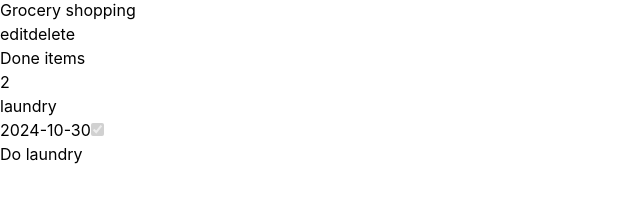
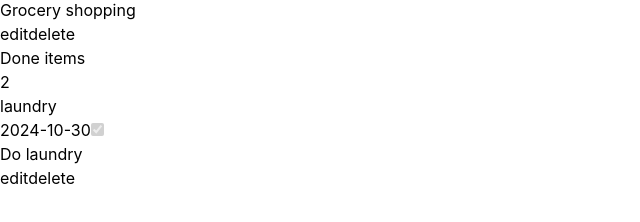
Before and after one commit to Kareem-hassanieh/to-do-list-react-app, a React (Vite) app: page / in a window 1280 px wide. Both pictures are taken after a click on the checkbox 97 px from the left and 131 px from the top of the page. Shown: the part 266-488 px from the top of the page, without its empty margins (0-640 px from the left). Built offline with nearby package versions, Linux system fonts and the light colour scheme.

Commit message:
adding the delete functionality for the Done items

```diff
--- a/src/components/DoneItems.jsx
+++ b/src/components/DoneItems.jsx
@@ -4,6 +4,7 @@ import useTodoStore from '../store/store';
 function DoneItems() {
 
   const doneList = useTodoStore((state) => state.doneList);
+  const{deleteToDoDone}=useTodoStore();
 
 
 
@@ -12,7 +13,7 @@ function DoneItems() {
       <h2 className='text-center'>Done items</h2>
       <div className='flex flex-col gap-[30px] mt-[18px]'>
         {doneList.map(item => (
-          <div key={item.id} className='flex flex-col bg-[green] p-[10px] mr-[15px] ml-[15px]'>
+          <div key={item.id} className='flex flex-col bg-[green]  mr-[15px] ml-[15px]'>
             <div className='flex justify-between'>
               <div className='flex gap-[10px]'>
                 <p>{item.priority}</p>
@@ -20,12 +21,22 @@ function DoneItems() {
               </div>
               <div className='flex gap-[5px]'>
                 <span>{item.dueDate}</span>
-                <input type="checkbox" checked disabled />  {/* Checked and disabled */}
+                <input type="checkbox" checked disabled />
               </div>
             </div>
             <div>
               {item.task}
             </div>
+
+
+            <div className='ml-[auto] '>
+
+              <button className='mr-[10px]'>edit</button>
+
+              <button onClick={() => deleteToDoDone(item.id)} >delete</button>
+
+            </div>
+
           </div>
         ))}
       </div>
--- a/src/components/ToDoItems.jsx
+++ b/src/components/ToDoItems.jsx
@@ -34,7 +34,7 @@ function ToDoItems() {
               {item.task}
             </div>
 
-            <div className='flex flex-col'>
+
 
 
               <div className='ml-[auto] '>
@@ -47,7 +47,6 @@ function ToDoItems() {
 
 
 
-            </div>
 
 
 
--- a/src/store/store.js
+++ b/src/store/store.js
@@ -41,7 +41,11 @@ const useTodoStore = create((set) => ({
       todoList: state.todoList.filter((todo) => todo.id !== id),
       doneList: [...state.doneList, itemToMove],
     };
-  })
+  }),
+
+   deleteToDoDone:  (id) =>set((state) => ({
+    doneList: state.doneList.filter((tododone) => tododone.id!== id),
+  })),
 
 }));
 
```
